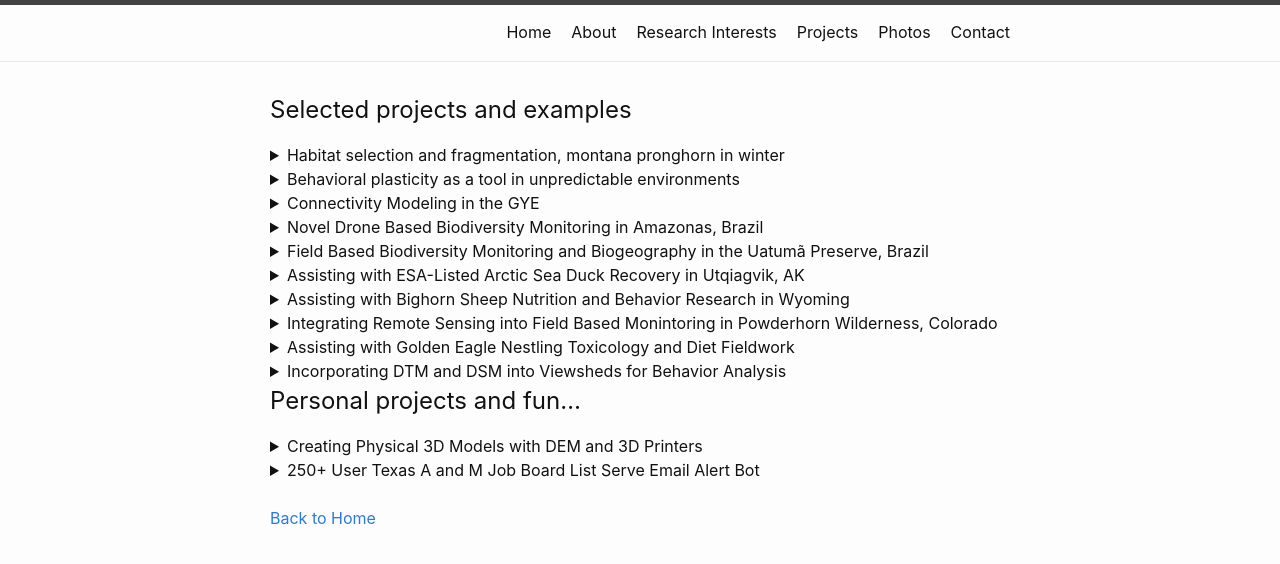
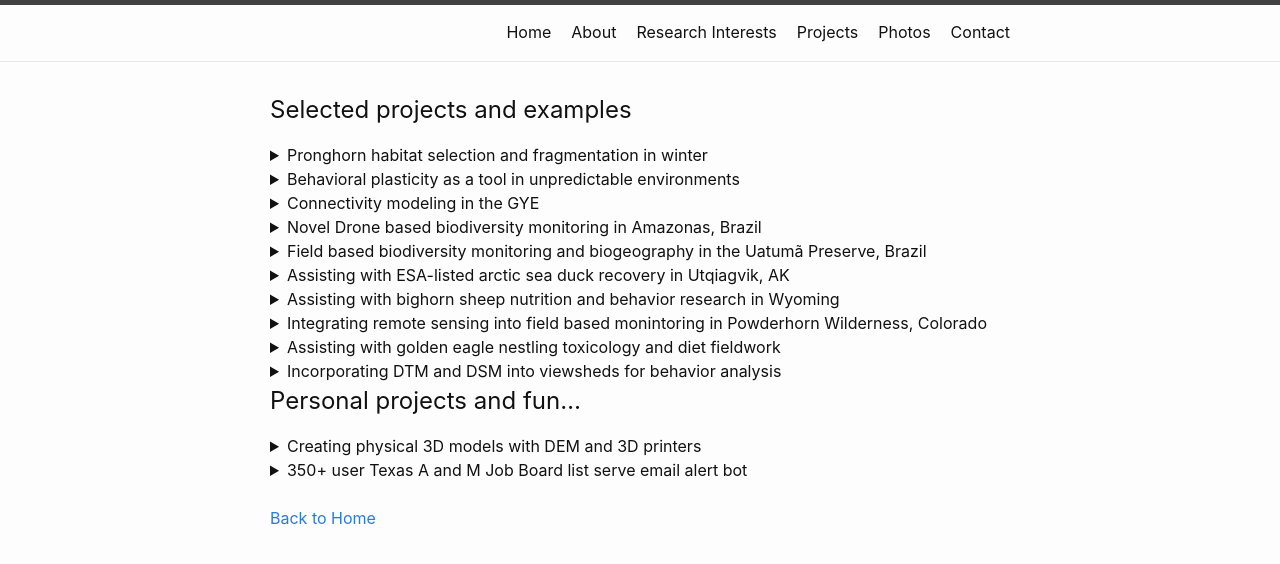
Before and after one commit to jskelly1/jskelly1.github.io, a Jekyll site: the page built from projects.md, in a window 1280 px wide. Shown: the top 564 px of the page. Built offline with Jekyll 4.4.1, drawn with Linux system fonts in a browser that asks for light colours.

Commit message:
Update project summaries for clarity and consistency

```diff
--- a/projects.md
+++ b/projects.md
@@ -6,7 +6,7 @@ redirect_from:
 ---
 ## Selected projects and examples
 <details>
-  <summary>Habitat selection and fragmentation, montana pronghorn in winter</summary>
+  <summary>Pronghorn habitat selection and fragmentation in winter</summary>
   <img src="/images/agent_based.png" alt="Mechanistic Explanations of Facultative Movements" />
   <br>
   <p>In junction with <a href="https://fwp.mt.gov/" target="_blank">Montana Fish, Wildlife, and Parks</a> and the <a href="https://www.beckerecologylab.org/" target="_blank">Becker Lab </a> at Montana State University, I am researching habitat selection in 8 pronghorn herds across Montana in winter. Understanding winter habitat requirements is an emerging research area (see <a href="https://www.doi.gov/sites/doi.gov/files/uploads/so_3362_migration.pdf" target="_blank">DOI 3362 order</a>: Improving Habitat Quality in Western Big-Game Winter Range and Migration Corridors). Using data from ca. 700 pronghorn collared for 1-3 winters, I am using habitat selection analyses to pair gps-collar movement data with spatially explicit layers such as snow properties and forage sources to test hypotheses on what is important to pronghorn at varying scales. To quantify the effect of roads and fences on access to habitat, we are using simulations to scale up these effects. </p>
@@ -14,78 +14,78 @@ redirect_from:
 
 <details>
   <summary>Behavioral plasticity as a tool in unpredictable environments</summary>
-  <img src="/images/agent_based.png" alt="Mechanistic Explanations of Facultative Movements" />
+  <img src="/images/stab.png" alt="Mechanistic Explanations of Facultative Movements" />
   <br>
   <p>Snow depth and snow properties in grassland & shrub landscapes are often unpredictable. Pronghorn are hypothesized to make irruptive movements mid-winter to avoid severe snow and can be disrupted by linear features such as fencing and roads. While previous research has demonstrated associations between pronghorn facultative movements and snow, our goal is to mechanistically explain this phenomenon. In junction with <a href="https://fwp.mt.gov/" target="_blank">Montana Fish, Wildlife, and Parks</a> and the <a href="https://www.beckerecologylab.org/" target="_blank">Becker Lab </a> at Montana State University, we are examining how winter movement strategies form in pronghorn and how linear features constrain this behavior.</p>
 </details>
 
 <details>
-  <summary>Connectivity Modeling in the GYE</summary>
+  <summary>Connectivity modeling in the GYE</summary>
   <img src="/images/gye_connectivity.png" alt="Connectivity modeling in the GYE" />
   <br>
   <p>In classes such as Landscape ecology, I have built skills to model landscape connectivity and validation through behavioral simulations using resistance surfaces from habitat selection analyses, and  behavior-agnostic models such as randomized shortest paths. For example, in the above image, I simulated connectivity between 3 areas with varying degrees of theta (a parameter which describes randomness) and functional response to the resistance surface. </p>
 </details>
 
 <details>
-  <summary>Novel Drone Based Biodiversity Monitoring in Amazonas, Brazil</summary>
+  <summary>Novel Drone based biodiversity monitoring in Amazonas, Brazil</summary>
   <img src="/images/xprize.png" alt="Drone Based Biodiversity Monitoring" />
   <br>
   <p>In 2024 I took part of the <a href="https://mol.org/rapidassessments" target="_blank">MOLRA team</a>, as a member of the <a href="https://bgc.yale.edu/" target="_blank">Yale BGC</a> , in the <a href="https://www.xprize.org/competitions/rainforest" target="_blank">XPRIZE biodiversity</a> monitoring competition. Our team was awarded second place ($2 million), for developing novel methods to monitor biodiversity with drone based platforms, remote sensing, human-in-the-loop species identification, E-DNA, acoustic monitoring, and AI models. I specifically worked on developing field based methods, drone platforms, and tools to collect audio, visual and E-DNA samples.</p>
 </details>
 
 <details>
-  <summary>Field Based Biodiversity Monitoring and Biogeography in the Uatumã Preserve, Brazil</summary>
+  <summary>Field based biodiversity monitoring and biogeography in the Uatumã Preserve, Brazil</summary>
   <img src="/images/audiomoth.png" alt="Field Based Biodiversity Monitoring" />
   <br>
   <p>In the Uatumã Preserve, north of Manaus, Brazil, as a member of the <a href="https://bgc.yale.edu/" target="_blank">Yale BGC</a>, I worked with a small team to collect samples to test novel biodiversity monitoring methods. Based out of a remote field station we travelled by boat and performed long field days that started and ended in the dark. Research and analysis is in development. </p>
 </details>
 
 <details>
-  <summary>Assisting with ESA-Listed Arctic Sea Duck Recovery in Utqiagvik, AK</summary>
+  <summary>Assisting with ESA-listed arctic sea duck recovery in Utqiagvik, AK</summary>
   <img src="/images/alaska.png" alt="ESA-Listed Arctic Sea Duck Recovery" />
   <br>
   <p>Working with USFWS, I assisted in nesting and breeding monitoring of the ESA-listed Steller’s Eider and Spectacled Eider. As part of a team, we surveyed and captured eiders on foot and ATV, while based out of Utqiagvik, AK. Work supported recovery efforts for the species.</p>
 </details>
 
 <details>
-  <summary>Assisting with Bighorn Sheep Nutrition and Behavior Research in Wyoming</summary>
+  <summary>Assisting with bighorn sheep nutrition and behavior research in Wyoming</summary>
   <img src="/images/sheep.png" alt="Bighorn Sheep" />
   <br>
   <p>In 2022, while working for the NW Wyoming Bighorn Sheep Project and the <a href="https://monteithshop.org/" target="_blank">Monteith Shop</a> , I assisted with fieldwork related to bighorn sheep behavior and nutrition. Specifically, I captured lambs to outfit with GPS-collars and collected plant samples to estimate nutrition across the study area. Over intensive backpacking trips in the Wind River Range, WY we worked in small teams to support the project. I also assisted with other ungulate research on moose and mule deer in NW Wyoming.</p>
 </details>
 
 <details>
-  <summary>Integrating Remote Sensing into Field Based Monintoring in Powderhorn Wilderness, Colorado</summary>
+  <summary>Integrating remote sensing into field based monintoring in Powderhorn Wilderness, Colorado</summary>
   <img src="/images/powderhorn.png" alt="Remote sensing in Powderhorn Wilderness" />
   <br>
   <p>As a senior at Western Colorado University, I developed research with partners at the Bureau of Land Management, Gunnison Field Office on the effects of beetle kill on mammals within the Powderhorn Wilderness south of Gunnison, CO. I combined remote fieldwork using over snow travel with presence-absence surveys for evidence of pine squirrels, and vegetation indices from Landsat.</p>
 </details>
 
 <details>
-  <summary>Assisting with Golden Eagle Nestling Toxicology and Diet Fieldwork</summary>
+  <summary>Assisting with golden eagle nestling toxicology and diet fieldwork</summary>
   <img src="/images/goldeneagle.png" alt="Golden Eagle Nestling Toxicology" />
   <br>
   <p>In 2020 and 2021, I assisted Hawkwatch International on fieldwork related to research on Golden Eagle nestling toxicology, movement, and diet. I installed cameras within nests, captured nestling to instrument with gps loggers/obtained blood samples, and classified images from cameras for diet analyses.</p>
 </details>
 
 <details>
-  <summary>Incorporating DTM and DSM into Viewsheds for Behavior Analysis</summary>
+  <summary>Incorporating DTM and DSM into viewsheds for behavior analysis</summary>
   <img src="/images/pred_view.png" alt="Predator View" />
   <br>
-<p>In development of function to create viewsheds that account for DTM and DSM height when calculating line of sight between a target and observer on the ground. Use the function and view the code <a href="https://github.com/jskelly1/ground.predator.viewshed" target="_blank">here</a>.</p>
+<p>In a graduate class I developed functions to create viewsheds that account for DTM and DSM height when calculating line of sight between a target and observer on the ground. Use the function and view the code <a href="https://github.com/jskelly1/ground.predator.viewshed" target="_blank">here</a>.</p>
 </details>
 
 ## Personal projects and fun...
 
 <details>
-  <summary>Creating Physical 3D Models with DEM and 3D Printers</summary>
+  <summary>Creating physical 3D models with DEM and 3D printers</summary>
   <img src="/images/3dprint.png" alt="Creating Physical 3D Models with DEM" />
   <br>
   <p>Lately, I have been creating 3D maps to visualize geographical spaces. Using Google Earth Engine elevation data, a QGIS Plug in <a href="https://plugins.qgis.org/plugins/DEMto3D/" target="_blank">DEMto3d</a>, and 3D resin printers at the Makerspace (Montana State University), I have created small prints for fun. If you are interested in finding out more, or requesting one – reach out!</p>
 </details>
 
 <details>
-  <summary>250+ User Texas A and M Job Board List Serve Email Alert Bot</summary>
+  <summary>350+ user Texas A and M Job Board list serve email alert bot</summary>
   <br>
 
   <table>
```
